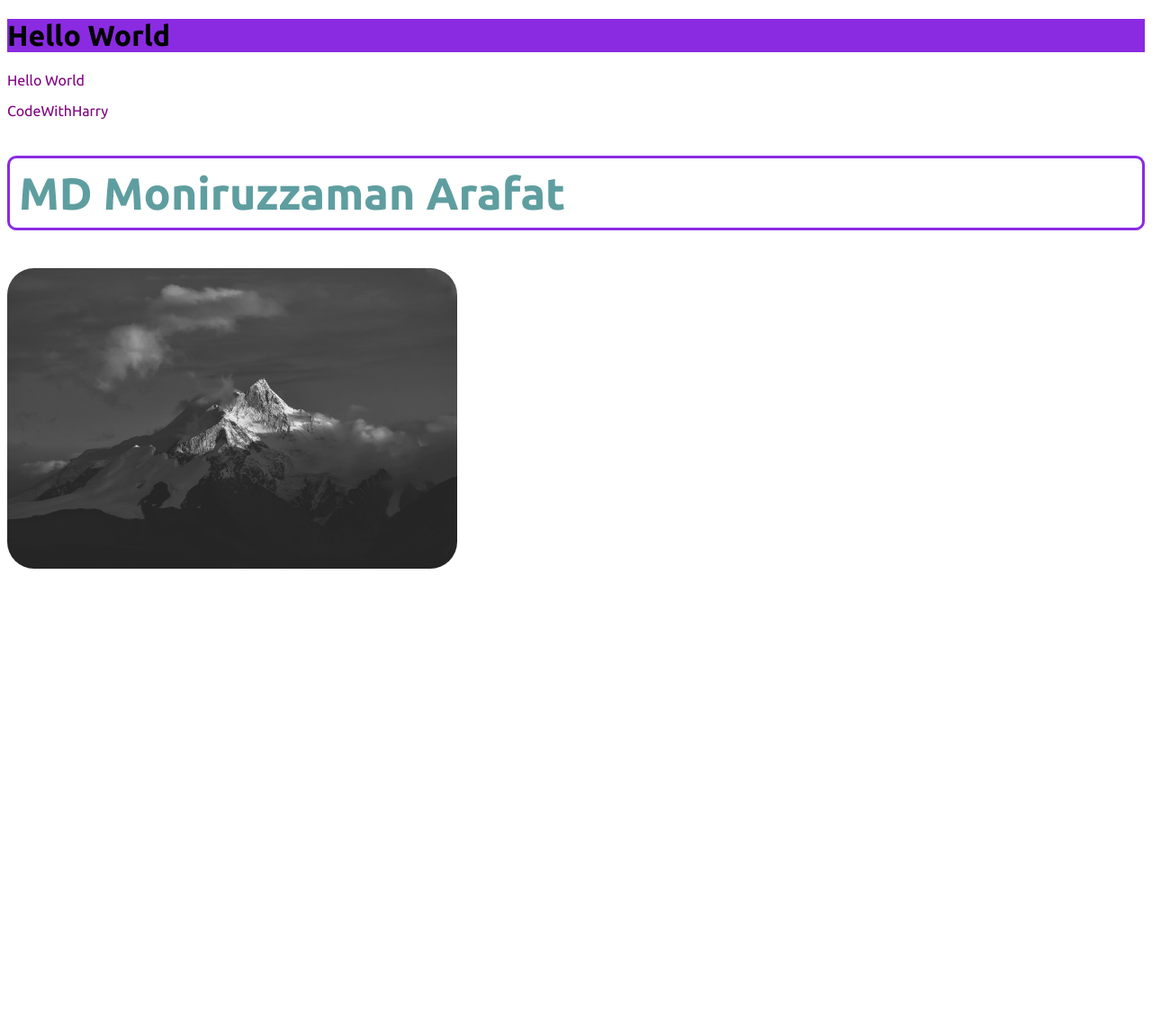
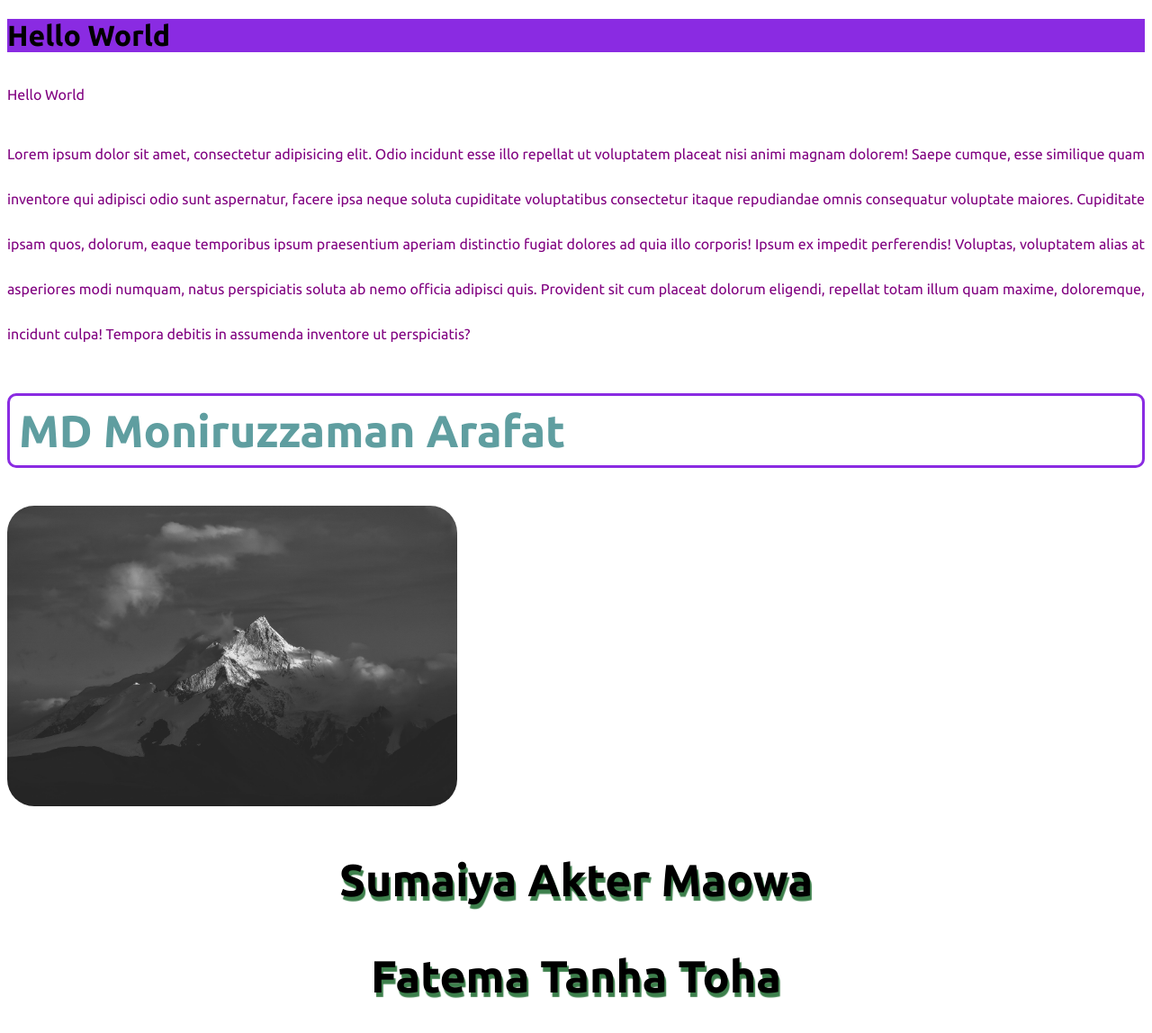
Before and after one commit to MD-Moniruzzaman-Arafat/CSS, a plain HTML site: page index.html in a window 1280 px wide. Shown: the whole page at 90% size. Before the commit the page ends 800 px from the top, so only its background shows below. Drawn offline with Linux system fonts and the light colour scheme.

Commit message:
css text style : text decoration , text alignment , text transformation , letter spaceing , line height , text shadow

```diff
--- a/index.html
+++ b/index.html
@@ -22,6 +22,13 @@
 
             p {
                   color: purple;
+                  text-align: justify;
+                  /* text-transform: uppercase; */
+                  /* text-transform: capitalize; */
+                  /* text-transform: lowercase; */
+                  /* text-transform: none; */
+                  /* letter-spacing: 5px; */
+                  line-height: 50px;
             }
 
             h2 {
@@ -43,15 +50,38 @@
                   border-radius: 30px;
                   opacity: 1;
             }
+
+            h3 {
+                  /* text-decoration: underline; */
+                  /* text-decoration: overline; */
+                  /* text-decoration: line-through; */
+                  /* text-decoration: overline underline; */
+
+                  /* text-align: center; */
+                  /* text-align: end; */
+                  /* text-align: left; */
+                  font-size: 50px;
+                  text-align: center;
+                  text-shadow: 2px 5px 1px rgb(61, 128, 76);
+            }
       </style>
 </head>
 
 <body>
       <h1>Hello World</h1>
       <p>Hello World</p>
-      <p>CodeWithHarry</p>
+      <p>Lorem ipsum dolor sit amet, consectetur adipisicing elit. Odio incidunt esse illo repellat ut voluptatem
+            placeat nisi animi magnam dolorem! Saepe cumque, esse similique quam inventore qui adipisci odio sunt
+            aspernatur, facere ipsa neque soluta cupiditate voluptatibus consectetur itaque repudiandae omnis
+            consequatur voluptate maiores. Cupiditate ipsam quos, dolorum, eaque temporibus ipsum praesentium aperiam
+            distinctio fugiat dolores ad quia illo corporis! Ipsum ex impedit perferendis! Voluptas, voluptatem alias at
+            asperiores modi numquam, natus perspiciatis soluta ab nemo officia adipisci quis. Provident sit cum placeat
+            dolorum eligendi, repellat totam illum quam maxime, doloremque, incidunt culpa! Tempora debitis in assumenda
+            inventore ut perspiciatis?</p>
       <h2>MD Moniruzzaman Arafat</h2>
       <img src="./pexels-zhanqun-cai-3998488.jpg" alt="">
+      <h3>Sumaiya Akter Maowa</h3>
+      <h3>Fatema Tanha Toha</h3>
 </body>
 
 </html>
```
